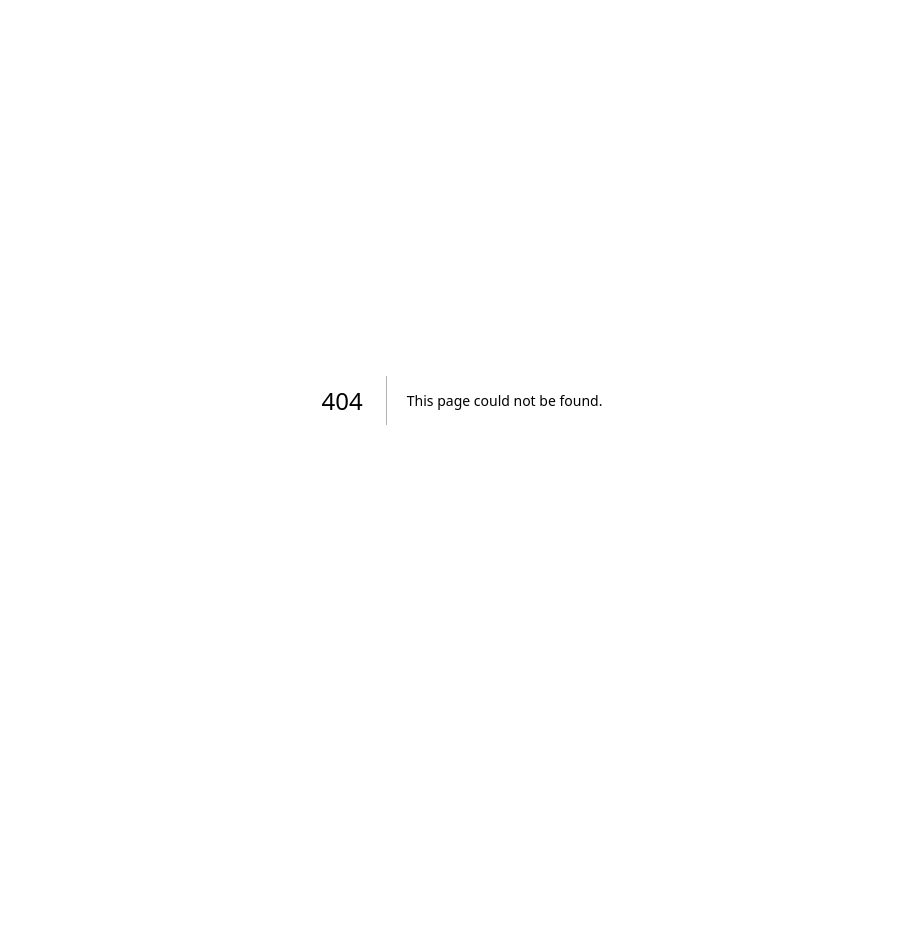
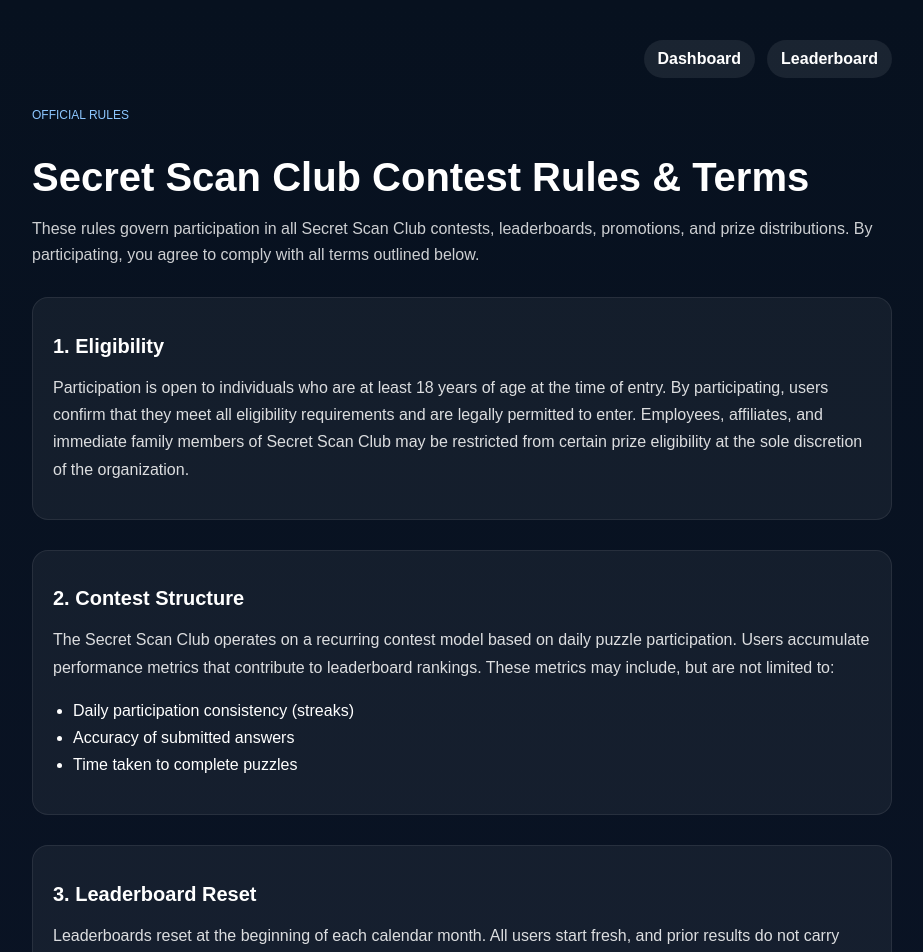
Before and after one commit to ryanc192/secretscanclub.com, a Next.js app: page /rules in a window 1280 px wide. Before the commit this address had no page. Shown: the top 952 px of the page, without its empty margins (178-1101 px from the left). Before the commit the page ends 800 px from the top, so only its background shows below. Built offline with nearby package versions, Linux system fonts and the light colour scheme.

Commit message:
Create page.tsx

```diff
--- /dev/null
+++ b/app/rules/page.tsx
@@ -0,0 +1,231 @@
+"use client";
+
+import Link from "next/link";
+
+export default function RulesPage() {
+  return (
+    <main style={styles.page}>
+      <div style={styles.shell}>
+        {/* TOP NAV */}
+        <header style={styles.topBar}>
+          <Link href="/dashboard" style={styles.topLink}>
+            Dashboard
+          </Link>
+          <Link href="/leaderboard" style={styles.topLink}>
+            Leaderboard
+          </Link>
+        </header>
+
+        {/* HERO */}
+        <section style={styles.hero}>
+          <div style={styles.kicker}>Official Rules</div>
+          <h1 style={styles.title}>
+            Secret Scan Club Contest Rules & Terms
+          </h1>
+          <p style={styles.subtitle}>
+            These rules govern participation in all Secret Scan Club contests,
+            leaderboards, promotions, and prize distributions. By participating,
+            you agree to comply with all terms outlined below.
+          </p>
+        </section>
+
+        {/* CONTENT */}
+        <section style={styles.section}>
+          <h2 style={styles.sectionTitle}>1. Eligibility</h2>
+          <p style={styles.text}>
+            Participation is open to individuals who are at least 18 years of age
+            at the time of entry. By participating, users confirm that they meet
+            all eligibility requirements and are legally permitted to enter.
+            Employees, affiliates, and immediate family members of Secret Scan
+            Club may be restricted from certain prize eligibility at the sole
+            discretion of the organization.
+          </p>
+        </section>
+
+        <section style={styles.section}>
+          <h2 style={styles.sectionTitle}>2. Contest Structure</h2>
+          <p style={styles.text}>
+            The Secret Scan Club operates on a recurring contest model based on
+            daily puzzle participation. Users accumulate performance metrics that
+            contribute to leaderboard rankings. These metrics may include, but
+            are not limited to:
+          </p>
+          <ul style={styles.list}>
+            <li>Daily participation consistency (streaks)</li>
+            <li>Accuracy of submitted answers</li>
+            <li>Time taken to complete puzzles</li>
+          </ul>
+        </section>
+
+        <section style={styles.section}>
+          <h2 style={styles.sectionTitle}>3. Leaderboard Reset</h2>
+          <p style={styles.text}>
+            Leaderboards reset at the beginning of each calendar month. All users
+            start fresh, and prior results do not carry over unless otherwise
+            specified. This ensures fair competition for all participants.
+          </p>
+        </section>
+
+        <section style={styles.section}>
+          <h2 style={styles.sectionTitle}>4. Prize Structure</h2>
+          <p style={styles.text}>
+            Monthly prizes are awarded based on leaderboard rankings and random
+            selection. Current base prize structure includes:
+          </p>
+          <ul style={styles.list}>
+            <li>1st Place: $100</li>
+            <li>2nd Place: $50</li>
+            <li>3rd Place: $20</li>
+            <li>Five random winners: $10 each</li>
+          </ul>
+
+          <p style={styles.text}>
+            Prize amounts may increase over time. All prizes are subject to
+            change based on platform growth and promotional adjustments.
+          </p>
+        </section>
+
+        <section style={styles.section}>
+          <h2 style={styles.sectionTitle}>5. Membership Multipliers</h2>
+          <p style={styles.text}>
+            Certain membership tiers may increase a participant’s prize weighting:
+          </p>
+          <ul style={styles.list}>
+            <li>Free Tier: 1x multiplier</li>
+            <li>Club Membership: 2x multiplier</li>
+            <li>VIP Membership: 3x multiplier</li>
+          </ul>
+
+          <p style={styles.text}>
+            Multipliers may influence eligibility, entry weighting, or prize
+            selection criteria depending on the promotion.
+          </p>
+        </section>
+
+        <section style={styles.section}>
+          <h2 style={styles.sectionTitle}>6. Winner Selection</h2>
+          <p style={styles.text}>
+            Winners are determined based on leaderboard performance metrics and
+           /or randomized selection processes. Secret Scan Club reserves the
+            right to verify all results and disqualify any participant suspected
+            of fraudulent, automated, or unfair activity.
+          </p>
+        </section>
+
+        <section style={styles.section}>
+          <h2 style={styles.sectionTitle}>7. Prize Distribution</h2>
+          <p style={styles.text}>
+            Winners will be notified through the platform or associated contact
+            information. Failure to respond within a reasonable timeframe may
+            result in forfeiture of the prize. Alternative winners may be selected
+            at the discretion of Secret Scan Club.
+          </p>
+        </section>
+
+        <section style={styles.section}>
+          <h2 style={styles.sectionTitle}>8. Conduct & Fair Play</h2>
+          <p style={styles.text}>
+            Participants must engage fairly and independently. The use of bots,
+            automation tools, multiple accounts, or any method intended to gain
+            unfair advantage is strictly prohibited and may result in immediate
+            disqualification.
+          </p>
+        </section>
+
+        <section style={styles.section}>
+          <h2 style={styles.sectionTitle}>9. Changes to the Contest</h2>
+          <p style={styles.text}>
+            Secret Scan Club reserves the right to modify, suspend, or terminate
+            any contest, prize structure, or rules at any time without prior
+            notice. Continued participation constitutes acceptance of any updated
+            terms.
+          </p>
+        </section>
+
+        <section style={styles.section}>
+          <h2 style={styles.sectionTitle}>10. Limitation of Liability</h2>
+          <p style={styles.text}>
+            By participating, users agree to release and hold harmless Secret
+            Scan Club and its affiliates from any liability arising from
+            participation, prize acceptance, or use of the platform.
+          </p>
+        </section>
+
+        <section style={styles.section}>
+          <h2 style={styles.sectionTitle}>11. Agreement to Terms</h2>
+          <p style={styles.text}>
+            Participation in any Secret Scan Club contest constitutes full and
+            unconditional agreement to these rules and any applicable updates.
+          </p>
+        </section>
+      </div>
+    </main>
+  );
+}
+
+const styles: Record<string, React.CSSProperties> = {
+  page: {
+    minHeight: "100vh",
+    background:
+      "linear-gradient(180deg, #07111f 0%, #0b1426 50%, #08101d 100%)",
+    color: "#ffffff",
+  },
+  shell: {
+    maxWidth: 900,
+    margin: "0 auto",
+    padding: "40px 20px 80px",
+  },
+  topBar: {
+    display: "flex",
+    justifyContent: "flex-end",
+    gap: 12,
+    marginBottom: 30,
+  },
+  topLink: {
+    padding: "10px 14px",
+    borderRadius: 999,
+    background: "rgba(255,255,255,0.08)",
+    textDecoration: "none",
+    color: "#fff",
+    fontWeight: 600,
+  },
+  hero: {
+    marginBottom: 30,
+  },
+  kicker: {
+    fontSize: 12,
+    textTransform: "uppercase",
+    color: "#8dc7ff",
+    marginBottom: 10,
+  },
+  title: {
+    fontSize: "2.5rem",
+    fontWeight: 900,
+    marginBottom: 12,
+  },
+  subtitle: {
+    color: "rgba(255,255,255,0.8)",
+    lineHeight: 1.6,
+  },
+  section: {
+    marginTop: 30,
+    padding: 20,
+    borderRadius: 16,
+    background: "rgba(255,255,255,0.05)",
+    border: "1px solid rgba(255,255,255,0.08)",
+  },
+  sectionTitle: {
+    fontSize: 20,
+    fontWeight: 800,
+    marginBottom: 10,
+  },
+  text: {
+    color: "rgba(255,255,255,0.85)",
+    lineHeight: 1.7,
+  },
+  list: {
+    marginTop: 10,
+    paddingLeft: 20,
+    lineHeight: 1.7,
+  },
+};
```
